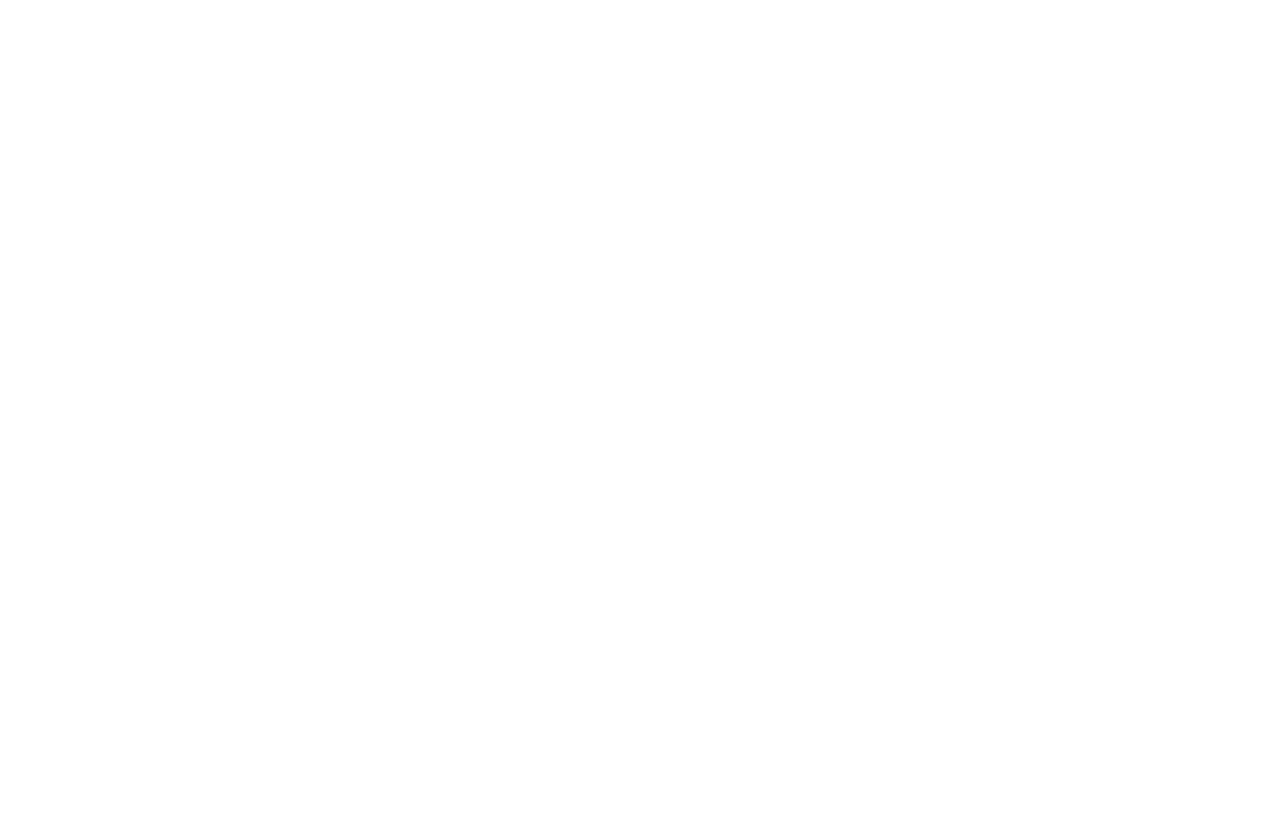
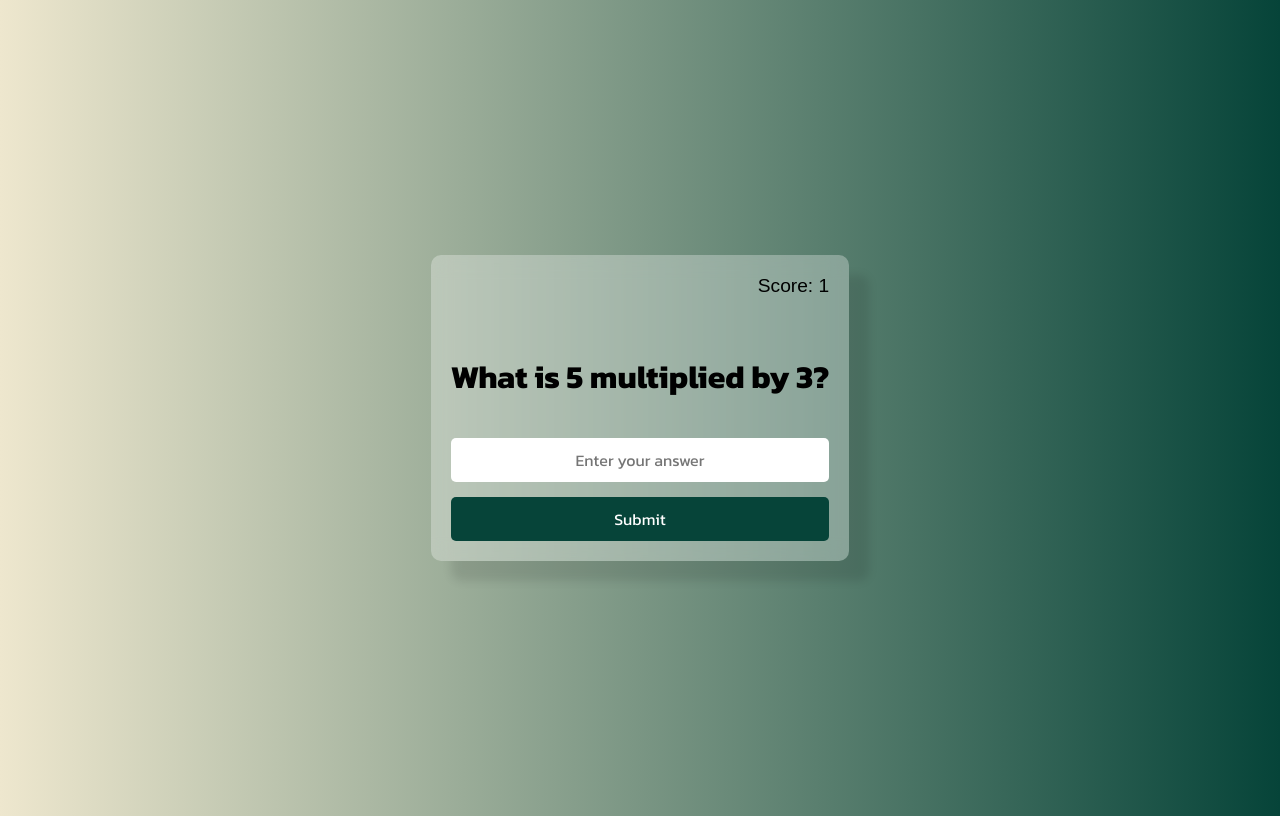
Before and after one commit to Macnelson9/multiplication-quiz-app, a plain HTML site: page index.html in a window 1280 px wide. Drawn offline with Linux system fonts and the light colour scheme; a web font is replaced by a local one.

Commit message:
Complete user interface and app structure

```diff
--- a/index.html
+++ b/index.html
@@ -7,5 +7,22 @@
     <script defer src="script.js"></script>
     <title>Multiplication Quiz</title>
   </head>
-  <body></body>
+  <body>
+    <div class="app__container">
+      <p class="score" id="score">Score: 1</p>
+
+      <h1 class="question" id="question">What is 5 multiplied by 3?</h1>
+
+      <p class="status hidden" id="status">Correct!!</p>
+
+      <input
+        type="text/number"
+        class="answer"
+        id="answer"
+        placeholder="Enter your answer"
+      />
+
+      <button type="submit" id="submit__btn">Submit</button>
+    </div>
+  </body>
 </html>
--- a/styles.css
+++ b/styles.css
@@ -1,3 +1,74 @@
-*, *::before, *::after {
-    box-sizing: border-box;
+/* Import fonts */
+@import url('https://fonts.googleapis.com/css2?family=Kanit:ital,wght@0,100;0,200;0,300;0,400;0,500;0,600;0,700;0,800;0,900;1,100;1,200;1,300;1,400;1,500;1,600;1,700;1,800;1,900&family=New+Amsterdam&display=swap');
+
+/* Default styling */
+*,
+*::before,
+*::after {
+  box-sizing: border-box;
 }
+
+/* Body styles */
+body {
+  background: linear-gradient(to right, #eee7ce, #064439);
+  display: flex;
+  font-family: 'Kanit', sans-serif;
+  align-items: center;
+  justify-content: center;
+  height: 100vh;
+}
+
+/* App container styles */
+.app__container {
+  background: rgba(255, 255, 255, 0.3);
+  backdrop-filter: blur(10px);
+  border-radius: 10px;
+  box-shadow: 20px 20px 10px rgba(0, 0, 0, 0.1);
+  padding: 20px;
+  display: flex;
+  flex-direction: column;
+  justify-content: center;
+  gap: 15px;
+}
+
+/* P element styles */
+.score {
+  font-family: 'New Amsterdam', sans-serif;
+  font-size: 1.2rem;
+  margin-top: 0;
+  text-align: right;
+}
+
+.status {
+  font-family: 'New Amsterdam', sans-serif;
+  font-size: 1.5rem;
+  margin: 0 auto;
+  text-align: center;
+}
+
+/* Toggle hidden */
+.hidden {
+  display: none;
+}
+
+/* Input styles */
+input {
+  border: none;
+  border-radius: 5px;
+  font-family: 'Kanit', sans-serif;
+  padding: 10px;
+  font-size: 1rem;
+  text-align: center;
+}
+
+/* Button styles */
+button {
+  background: #064439;
+  border: none;
+  border-radius: 5px;
+  color: white;
+  cursor: pointer;
+  font-family: 'Kanit', sans-serif;
+  font-size: 1rem;
+  padding: 10px;
+}
```
